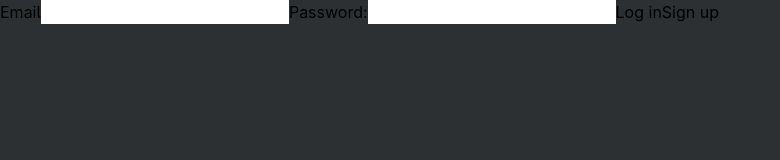
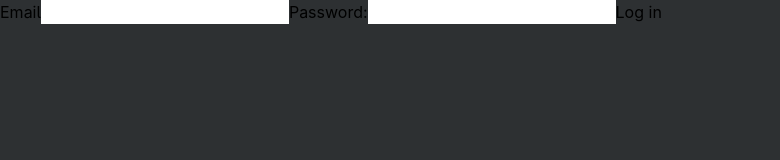
Before and after one commit to StylesTrip/gymnastics-ui, a Next.js app: page /login in a window 1280 px wide. Shown: the top 160 px of the page, without its empty margins (0-780 px from the left). Built offline with nearby package versions, Linux system fonts and the light colour scheme.

Commit message:
Remove signup button as there are only 2-ish users

```diff
--- a/src/app/login/page.jsx
+++ b/src/app/login/page.jsx
@@ -8,7 +8,6 @@ export default function LoginPage() {
             <label htmlFor="password">Password:</label>
             <input id="password" name="password" type="password" />
             <button formAction={login}>Log in</button>
-            <button formAction={signup}>Sign up</button>
         </form>
     );
 }
```
